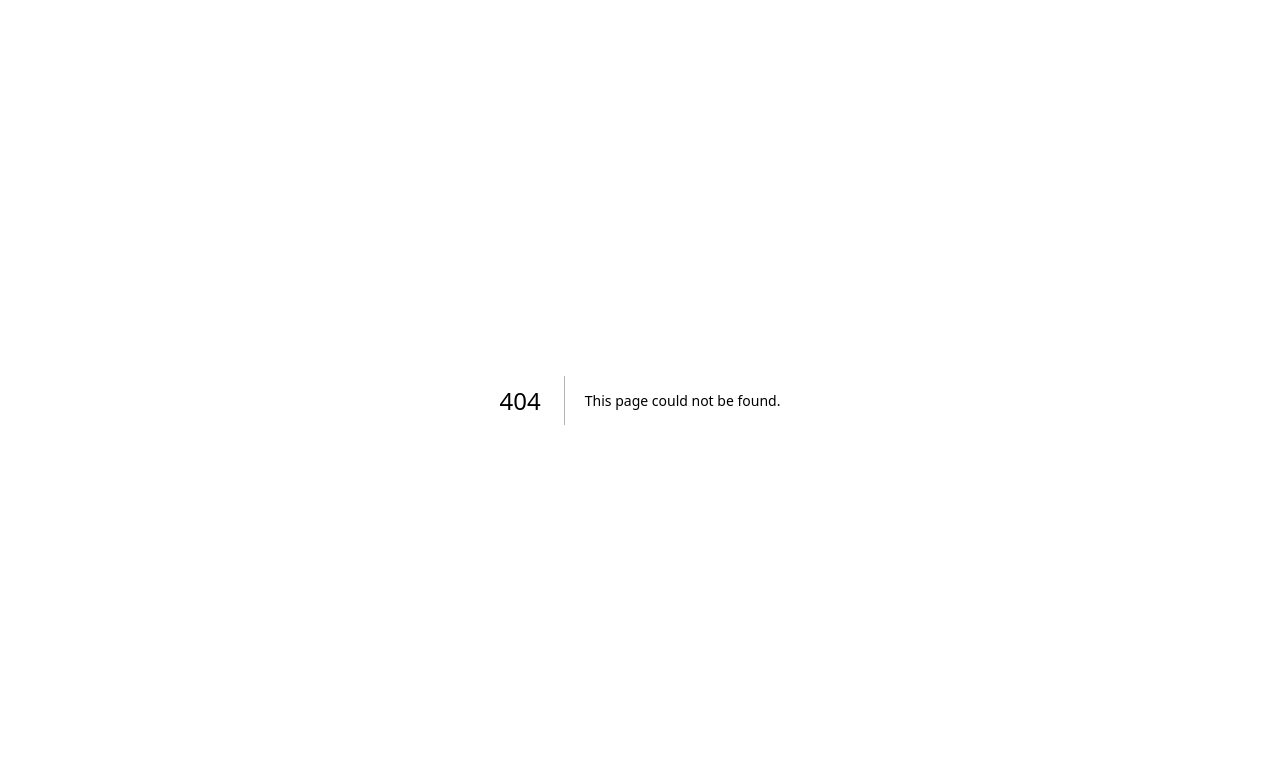
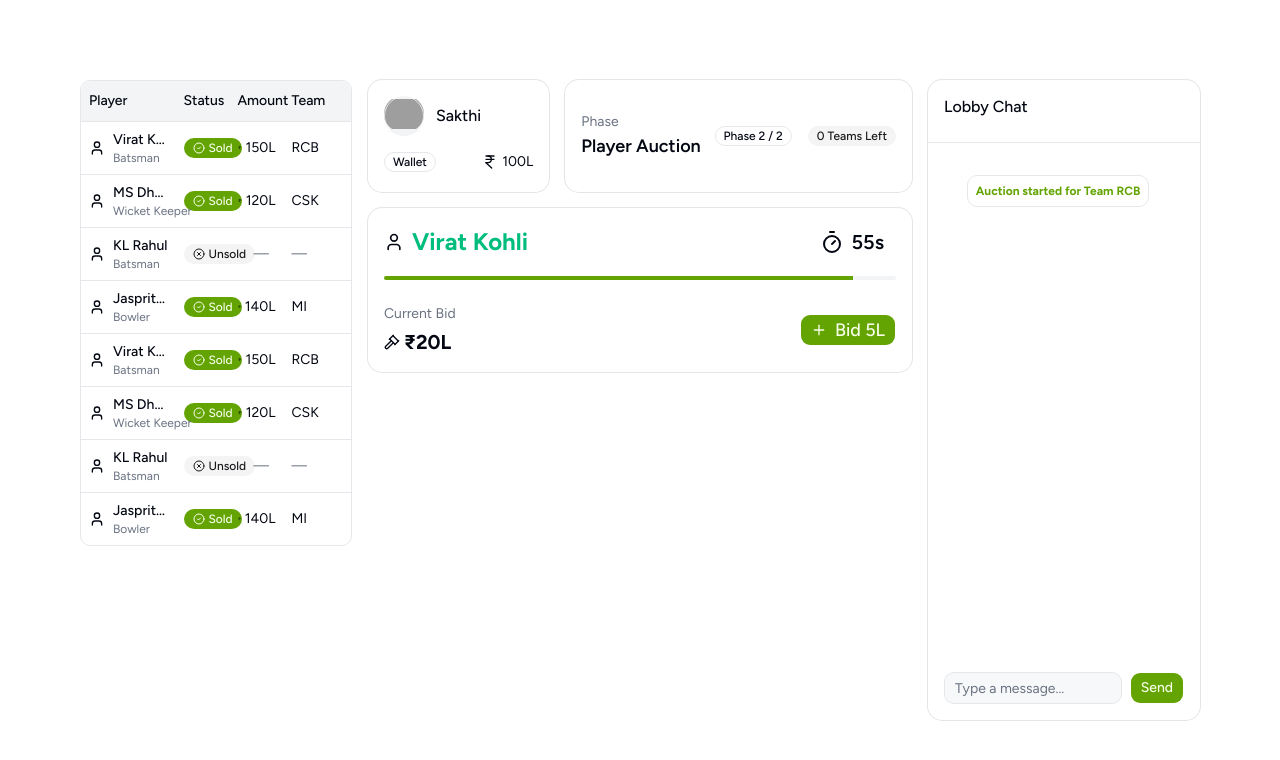
Before and after one commit to sakthilkv/Bid-Blitz, a Next.js app: page /playertest in a window 1280 px wide. Before the commit this address had no page. Shown: the top 760 px of the page. Built offline with nearby package versions, Linux system fonts and the light colour scheme; grey boxes are pictures that could not be loaded.

Commit message:
setting up next phase

```diff
--- /dev/null
+++ b/app/playertest/page.tsx
@@ -0,0 +1,12 @@
+import PlayerAuction from '@/pages/PlayerAuction';
+import React from 'react';
+
+function Page() {
+  return (
+    <div>
+      <PlayerAuction />
+    </div>
+  );
+}
+
+export default Page;
```
Also changed, not shown: 1 other file (tests, documents, lock files or other folders).
